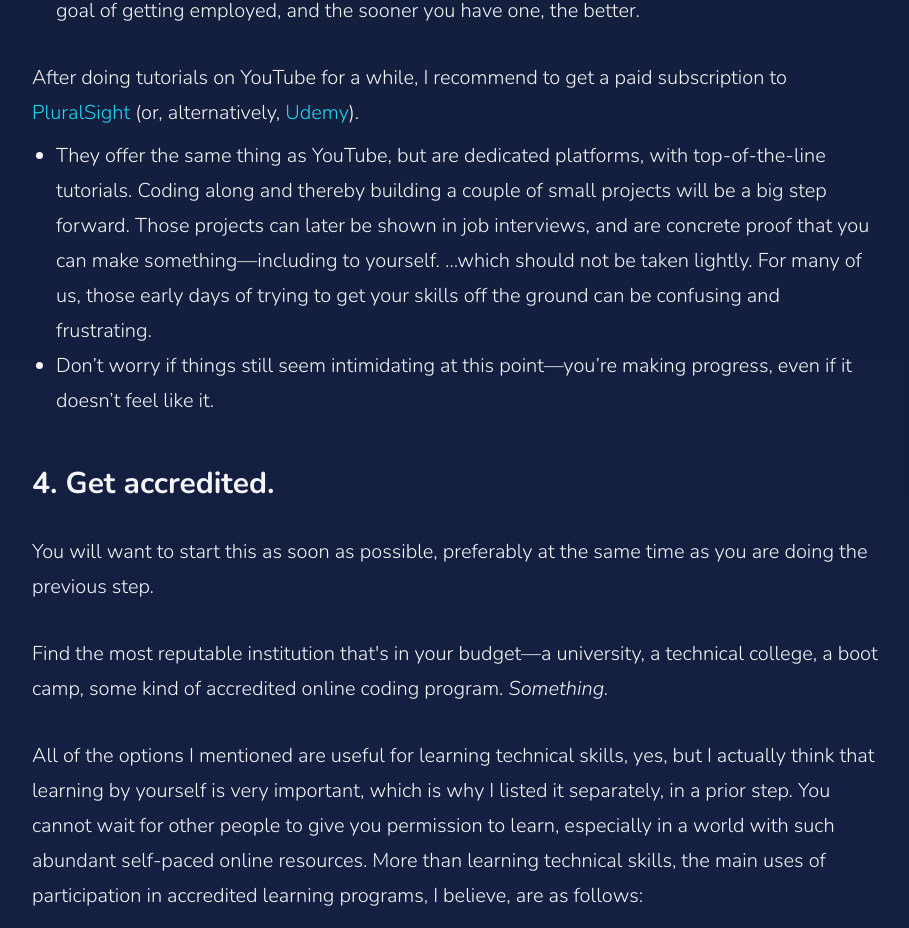
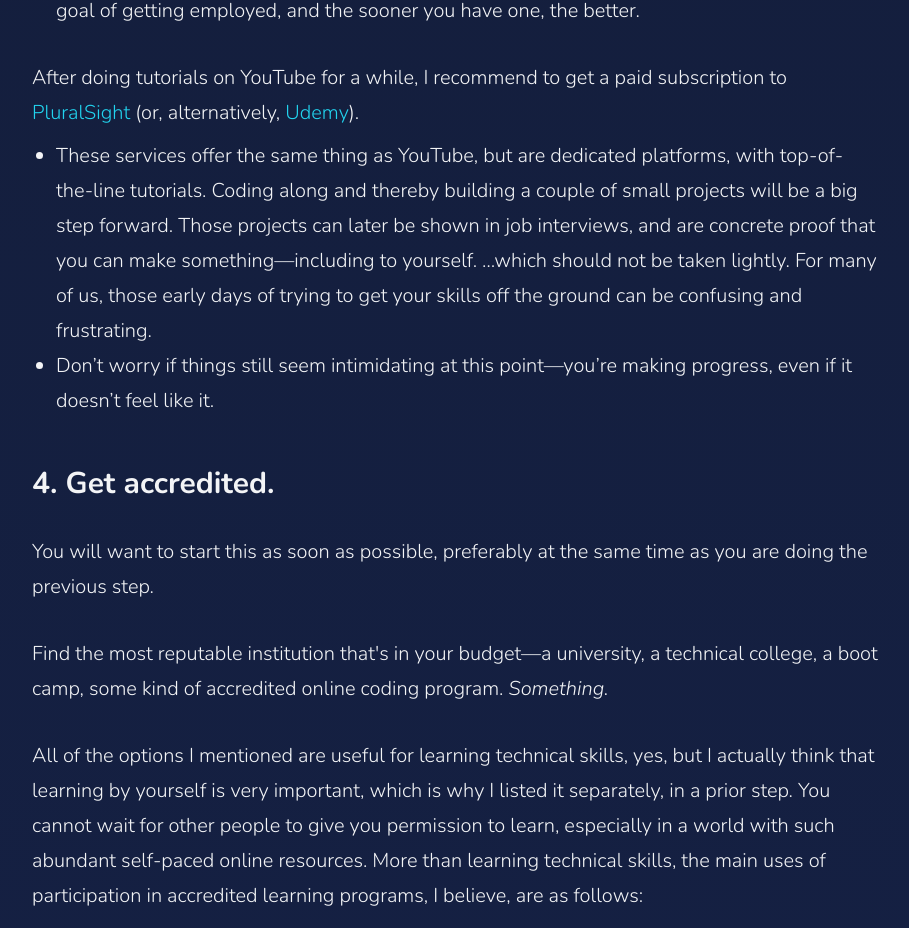
Before and after one commit to blyal/beyond-retail, a Next.js app: page /articles/the-ultimate-guide-to-becoming-a-software-engineer-from-scratch in a window 1280 px wide. Shown: the part 4760-5688 px from the top of the page, without its empty margins (184-1093 px from the left). Built offline with nearby package versions, Linux system fonts and the light colour scheme.

Commit message:
feat: amend article wording

```diff
--- a/src/app/articles/the-ultimate-guide-to-becoming-a-software-engineer-from-scratch/data.tsx
+++ b/src/app/articles/the-ultimate-guide-to-becoming-a-software-engineer-from-scratch/data.tsx
@@ -362,13 +362,14 @@ export const articleSections = [
         type: "unordered-list",
         content: [
           <>
-            They offer the same thing as YouTube, but are dedicated platforms,
-            with top-of-the-line tutorials. Coding along and thereby building a
-            couple of small projects will be a big step forward. Those projects
-            can later be shown in job interviews, and are concrete proof that
-            you can make something—including to yourself. …which should not be
-            taken lightly. For many of us, those early days of trying to get
-            your skills off the ground can be confusing and frustrating.
+            These services offer the same thing as YouTube, but are dedicated
+            platforms, with top-of-the-line tutorials. Coding along and thereby
+            building a couple of small projects will be a big step forward.
+            Those projects can later be shown in job interviews, and are
+            concrete proof that you can make something—including to yourself.
+            …which should not be taken lightly. For many of us, those early days
+            of trying to get your skills off the ground can be confusing and
+            frustrating.
           </>,
           <>
             Don’t worry if things still seem intimidating at this point—you’re
```
